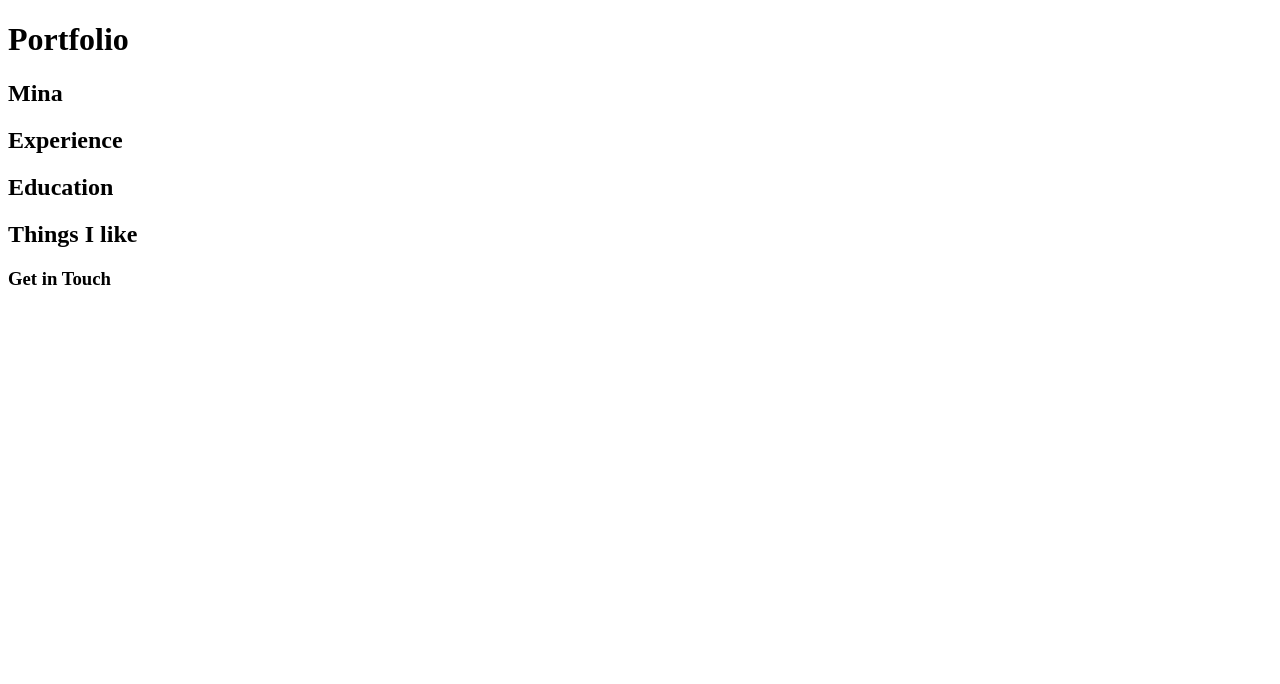
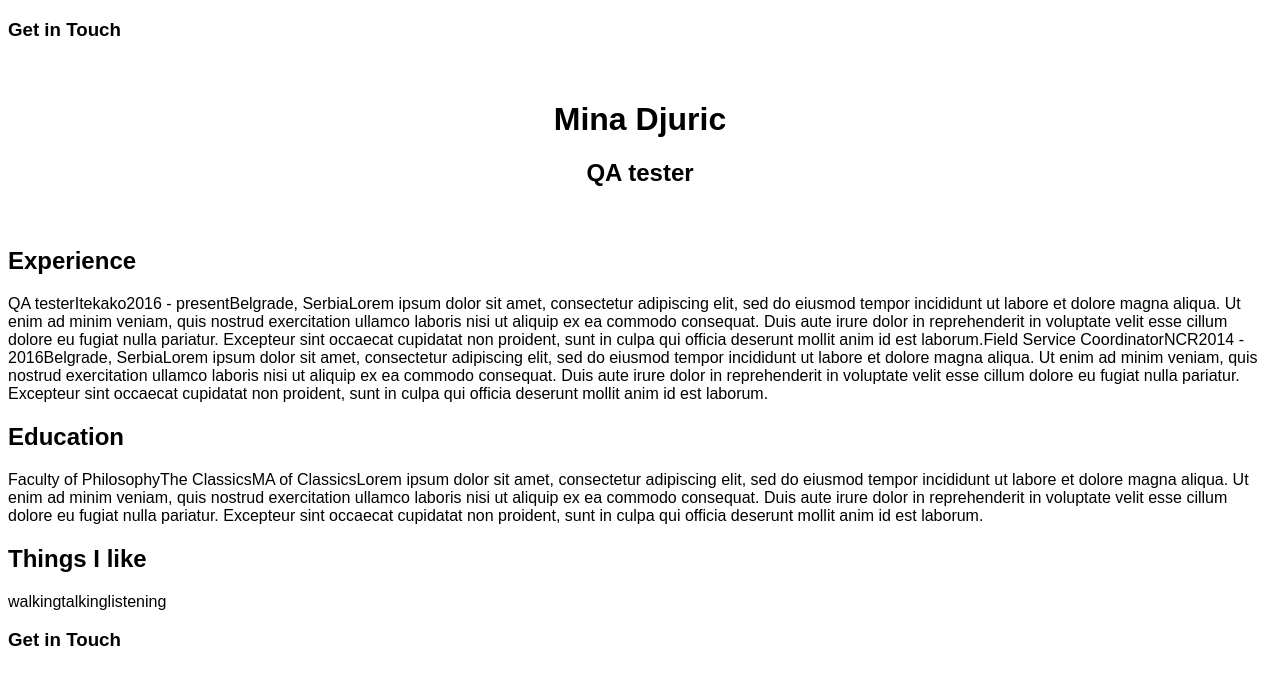
Before and after one commit to minadjuric/resume, a website: page app/index.html in a window 1280 px wide. Drawn offline with nearby package versions, Linux system fonts and the light colour scheme; a web font is replaced by a local one.

Commit message:
Added npm and packages

```diff
--- /dev/null
+++ b/app/assets/scripts/resumeBuilder.js
@@ -0,0 +1,64 @@
+var work = {
+	"jobs" : [
+		{
+			"title": "QA tester",
+			"employer": "Itekako",
+			"years": "2016 - present",
+			"location": "Belgrade, Serbia",
+			"description": "Lorem ipsum dolor sit amet, consectetur adipiscing elit, sed do eiusmod tempor incididunt ut labore et dolore magna aliqua. Ut enim ad minim veniam, quis nostrud exercitation ullamco laboris nisi ut aliquip ex ea commodo consequat. Duis aute irure dolor in reprehenderit in voluptate velit esse cillum dolore eu fugiat nulla pariatur. Excepteur sint occaecat cupidatat non proident, sunt in culpa qui officia deserunt mollit anim id est laborum."
+		},
+		{
+			"title": "Field Service Coordinator",
+			"employer": "NCR",
+			"years": "2014 - 2016",
+			"location": "Belgrade, Serbia",
+			"description": "Lorem ipsum dolor sit amet, consectetur adipiscing elit, sed do eiusmod tempor incididunt ut labore et dolore magna aliqua. Ut enim ad minim veniam, quis nostrud exercitation ullamco laboris nisi ut aliquip ex ea commodo consequat. Duis aute irure dolor in reprehenderit in voluptate velit esse cillum dolore eu fugiat nulla pariatur. Excepteur sint occaecat cupidatat non proident, sunt in culpa qui officia deserunt mollit anim id est laborum."
+		}
+	]
+};
+
+var faculty = {
+	"schools" : [
+		{
+			"uni": "Faculty of Philosophy",
+			"field": "The Classics",
+			"title" : "MA of Classics",
+			"description": "Lorem ipsum dolor sit amet, consectetur adipiscing elit, sed do eiusmod tempor incididunt ut labore et dolore magna aliqua. Ut enim ad minim veniam, quis nostrud exercitation ullamco laboris nisi ut aliquip ex ea commodo consequat. Duis aute irure dolor in reprehenderit in voluptate velit esse cillum dolore eu fugiat nulla pariatur. Excepteur sint occaecat cupidatat non proident, sunt in culpa qui officia deserunt mollit anim id est laborum."
+		}
+	]
+};
+
+var myHobbies = ["walking", "talking", "listening"];
+
+work.display = function () {
+	for(job in work.jobs) {
+		$("#experience").append(work.jobs[job].title);
+		$("#experience").append(work.jobs[job].employer);
+		$("#experience").append(work.jobs[job].years);
+		$("#experience").append(work.jobs[job].location);
+		$("#experience").append(work.jobs[job].description);
+	}
+}
+
+work.display();
+
+faculty.display = function() {
+	for(school in faculty.schools) {
+		$("#education").append(faculty.schools[school].uni);
+		$("#education").append(faculty.schools[school].field);
+		$("#education").append(faculty.schools[school].title);
+		$("#education").append(faculty.schools[school].description);
+	}
+}
+
+faculty.display();
+
+
+
+myHobbies.display = function() {
+	for(var i = 0; i < myHobbies.length; i++) {
+		$("#hobbies").append(myHobbies[i]);
+	}
+}
+
+myHobbies.display();
--- /dev/null
+++ b/app/assets/stylesheets/base/_global.css
@@ -0,0 +1,4 @@
+
+body {
+	font-family: 'Droid Sans', sans-serif;
+}
--- /dev/null
+++ b/app/assets/stylesheets/modules/_info.css
@@ -0,0 +1,4 @@
+#info {
+	text-align: center;
+	padding: 1.25rem;
+}
--- /dev/null
+++ b/app/assets/stylesheets/styles.css
@@ -0,0 +1,2 @@
+@import "base/_global.css";
+@import "modules/_info.css";
--- a/app/index.html
+++ b/app/index.html
@@ -1,13 +1,28 @@
-<!doctype HTML>
+<!DOCTYPE html>
+<html>
+
 	<head>
+		<!-- jQuery library -->
+		<script type="text/javascript" src="http://ajax.googleapis.com/ajax/libs/jquery/1.7.1/jquery.min.js"></script>
 
+		<!-- Loaded Fonts -->
+		<link href="https://fonts.googleapis.com/css?family=Droid+Sans" rel="stylesheet">
+
+		<title>Mina Djuric Online Resume</title>
+
+		<!-- Loaded Styles -->
+		<link rel="stylesheet" href="temp/styles/styles.css">
 	</head>
 
 
 	<body>
-	<div id="header">
-		<h1>Portfolio</h1>
-		<h2>Mina</h2>
+		<header>
+			<h3>Get in Touch</h3>
+		</header>
+
+		<div id="info">
+			<h1>Mina Djuric</h1>
+			<h2>QA tester</h2>
 		</div>
 
 		<div id="experience">
@@ -25,4 +40,8 @@
 		<div id="footer">
 			<h3>Get in Touch</h3>
 		</div>
+
+		<script src="assets/scripts/resumeBuilder.js"></script>
+
 	</body>
+</html>
--- /dev/null
+++ b/app/temp/styles/styles.css
@@ -0,0 +1,8 @@
+
+body {
+	font-family: 'Droid Sans', sans-serif;
+}
+#info {
+	text-align: center;
+	padding: 1.25rem;
+}
--- /dev/null
+++ b/gulpfile.js
@@ -0,0 +1,3 @@
+require('./gulp/tasks/watch');
+require('./gulp/tasks/styles');
+require('./gulp/tasks/watch');
```
Also changed, not shown: gulp/tasks/styles.js (added, +13 -0 lines), gulp/tasks/watch.js (added, +26 -0 lines), package.json (added, +33 -0 lines), app/assets/stylesheets/base/_variables.css (added), 1 other file. Lines whose indentation alone changed are shown as unchanged.
